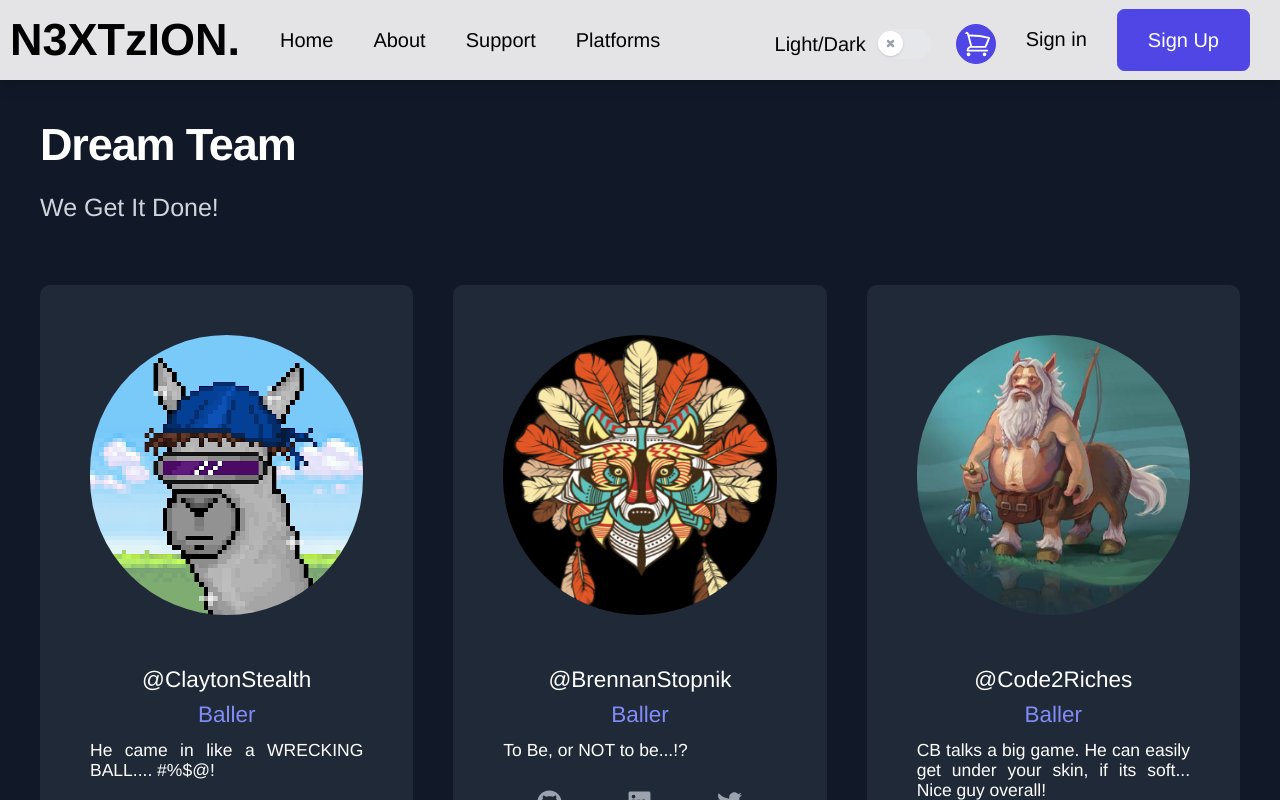
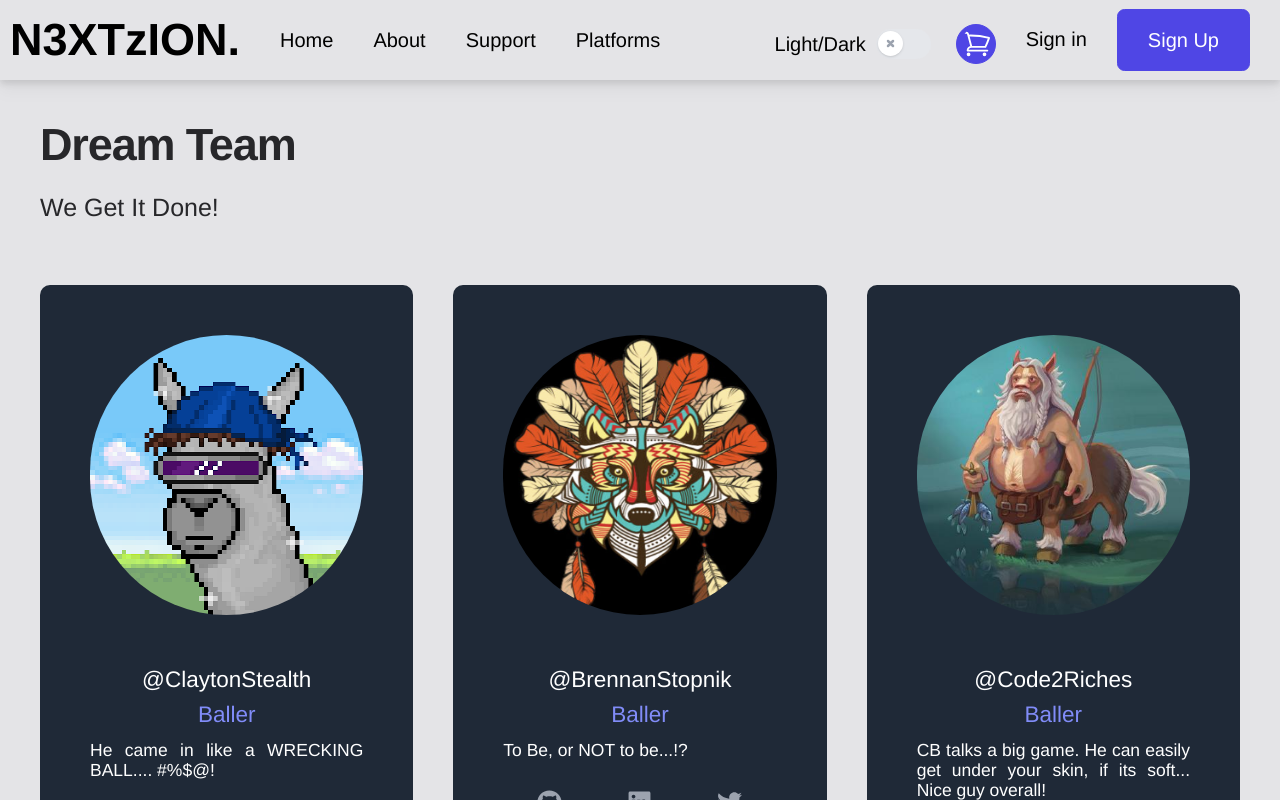
Before and after one commit to Code2Riches/final-project-client, a React (Create React App) app: page /about in a window 1280 px wide. Shown: the top 800 px of the page. Built offline with nearby package versions, Linux system fonts and the light colour scheme; no server answers.

Commit message:
Adjusted dark mode colors on team members cards/page

```diff
--- a/src/pages/AboutPage.jsx
+++ b/src/pages/AboutPage.jsx
@@ -41,12 +41,12 @@ const people = [
 
 export default function AboutPage() {
   return (
-    <div className="bg-gray-900">
+    <div className="bg-zinc-200 dark:bg-zinc-700">
       <div className="mx-auto max-w-7xl pt-16 px-4 sm:px-6 lg:px-8 lg:py-24">
         <div className="space-y-12">
           <div className="pt-8 sm:pt-0 space-y-5 sm:space-y-4 md:max-w-xl lg:max-w-3xl xl:max-w-none">
-            <h2 className="text-3xl font-bold tracking-tight text-white sm:text-4xl">Dream Team</h2>
-            <p className="text-xl text-gray-300">
+            <h2 className="text-3xl font-bold tracking-tight text-zinc-800 dark:text-gray-300 sm:text-4xl">Dream Team</h2>
+            <p className="text-xl text-zinc-800 dark:text-gray-300">
               We Get It Done!
             </p>
           </div>
```
